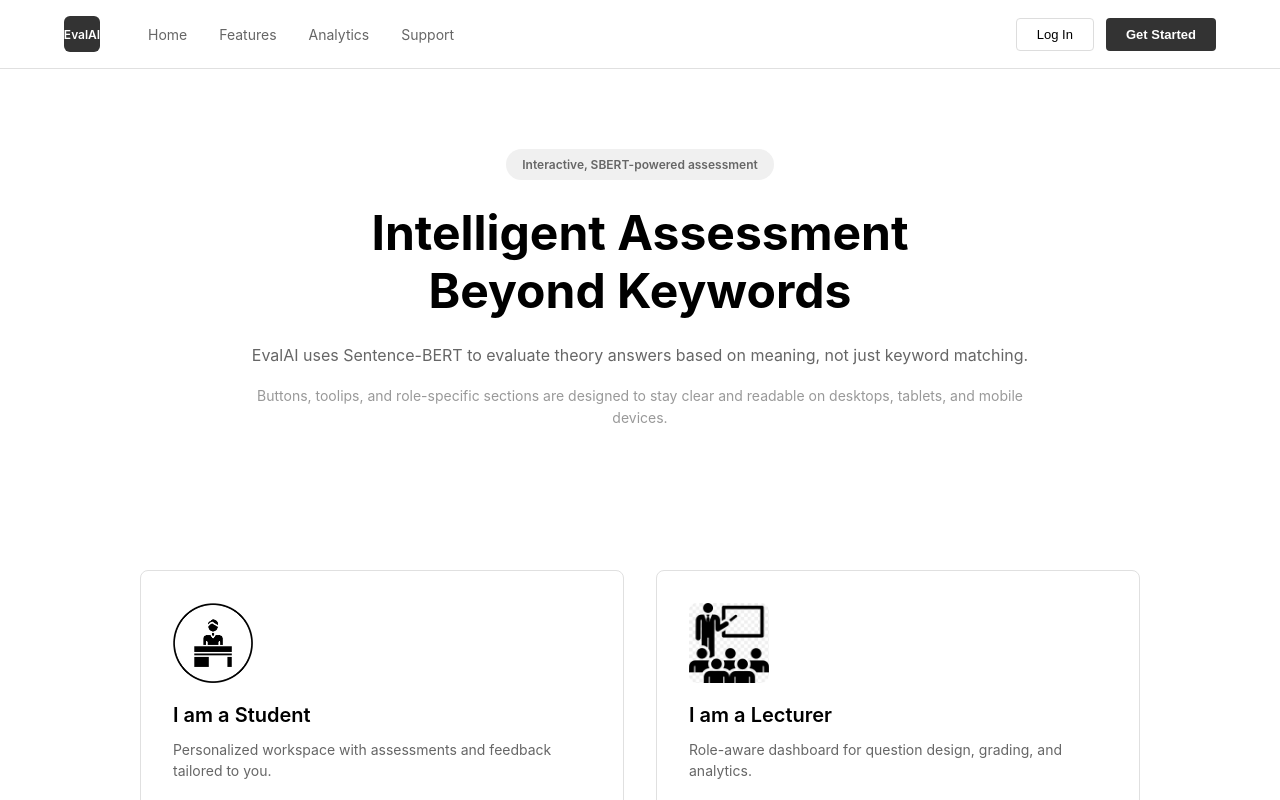
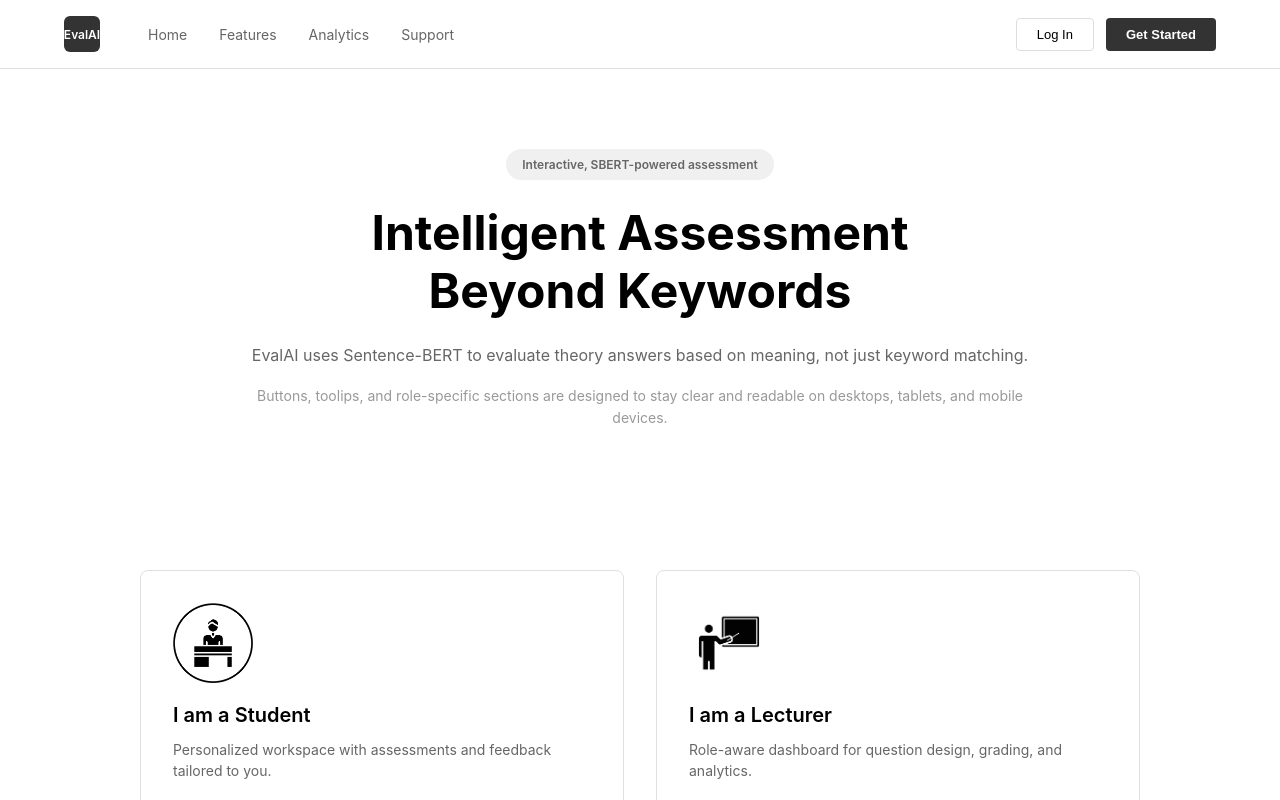
Before and after one commit to hackersince05/EvalAI-frontend, a React (Create React App) app: page / in a window 1280 px wide. Shown: the top 800 px of the page. Built offline with nearby package versions, Linux system fonts and the light colour scheme; no server answers.

Commit message:
lecturer icon change

```diff
--- a/src/LandingPage.js
+++ b/src/LandingPage.js
@@ -77,7 +77,7 @@ function LandingPage({ onNavigate }) {
 
           {/* Lecturer Card */}
           <div className="role-card lecturer-card">
-            <img src="/lecturericon.png" alt="Lecturer" className="role-icon" />
+            <img src="/lecturericon.jpg" alt="Lecturer" className="role-icon" />
             <h2 className="role-title">I am a Lecturer</h2>
             <p className="role-description">
               Role-aware dashboard for question design, grading, and analytics.
```
